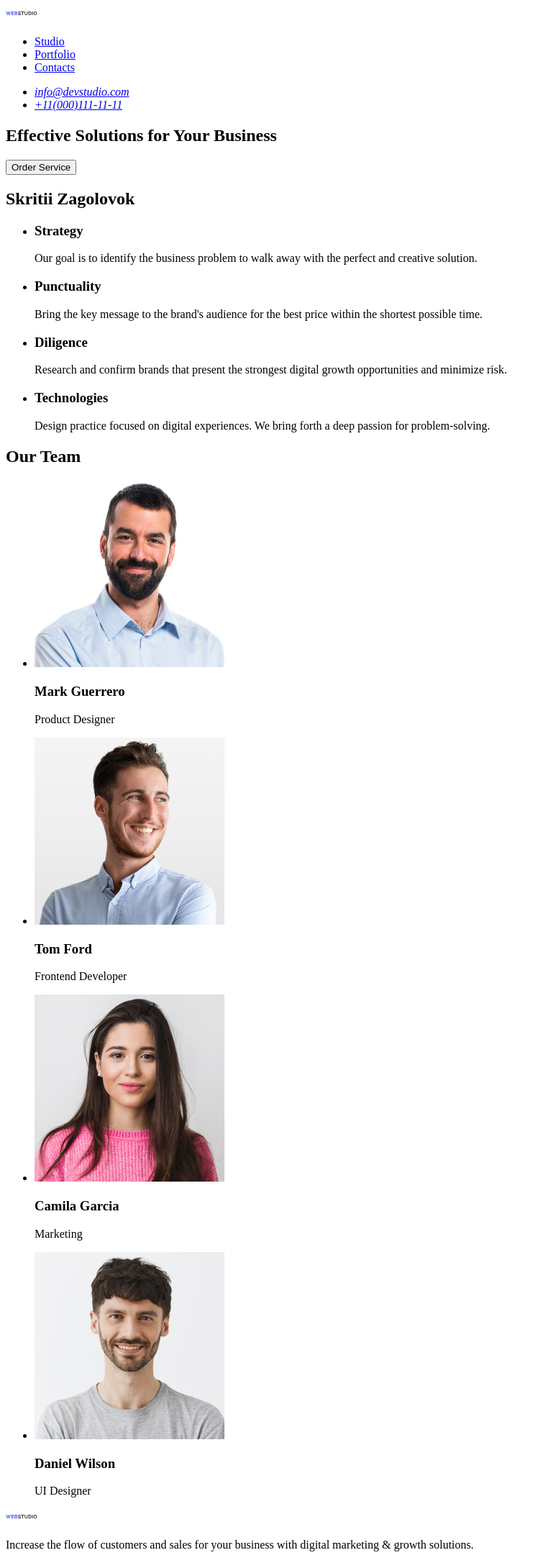
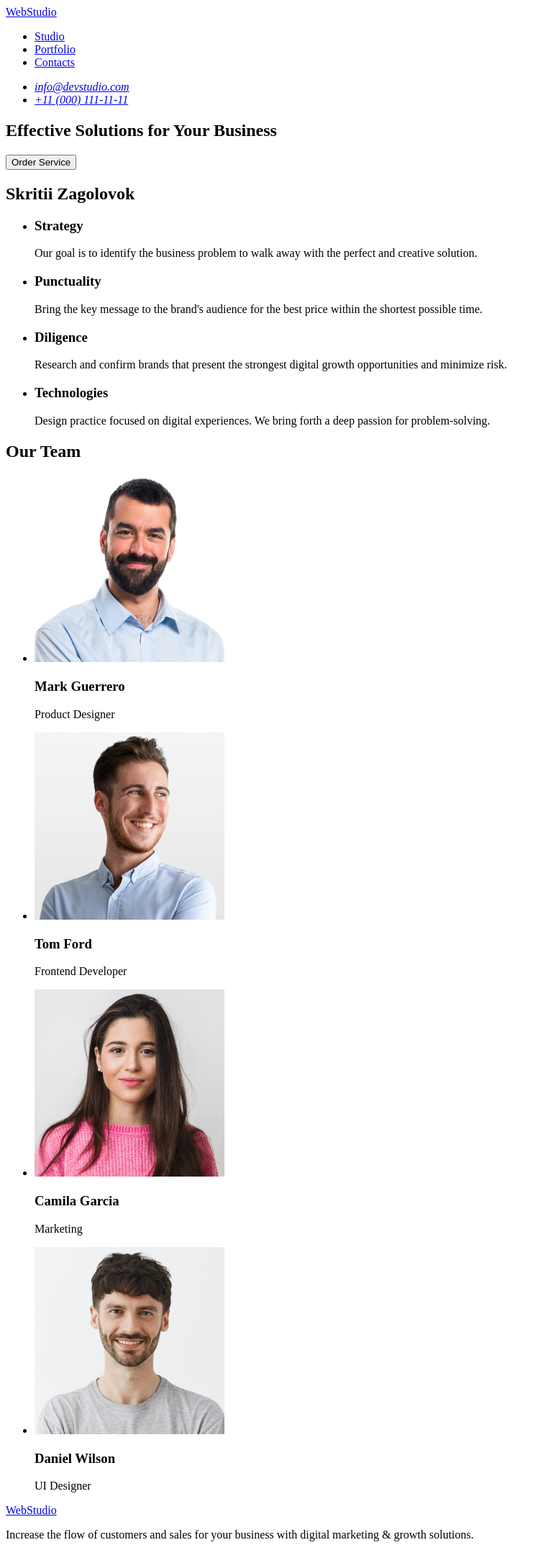
Before and after one commit to MaximusGreen/goit-home-work-1, a plain HTML site: page index.html in a window 1280 px wide. Shown: the whole page at 72% size, without its empty margins (0-759 px from the left). Drawn offline with Linux system fonts and the light colour scheme.

Commit message:
Update index.html

```diff
--- a/index.html
+++ b/index.html
@@ -9,9 +9,7 @@
     <!-- Хедер сторінки -->
     <header>
       <nav>
-        <a href="./index.html">
-          <img src="images/Logo.svg" alt="WebStudio" width="44" height="21" />
-        </a>
+        <a href="./index.html">WebStudio</a>
         <ul>
           <li><a href="#Studio">Studio</a></li>
           <li><a href="#Portfolio">Portfolio</a></li>
@@ -21,7 +19,7 @@
       <address>
         <ul>
           <li><a href="mailto:info@devstudio.com">info@devstudio.com</a></li>
-          <li><a href="tel:+110001111111">+11(000)111-11-11</a></li>
+          <li><a href="tel:+110001111111">+11 (000) 111-11-11</a></li>
         </ul>
       </address>
     </header>
@@ -103,9 +101,7 @@
 
     <!-- Футер сторінки -->
     <footer>
-      <a href="/">
-        <img src="images/Logo.svg" alt="WebStudio" width="44" height="21" />
-      </a>
+      <a href="./index.html">WebStudio</a>
       <p>
         Increase the flow of customers and sales for your business with digital
         marketing & growth solutions.
```
